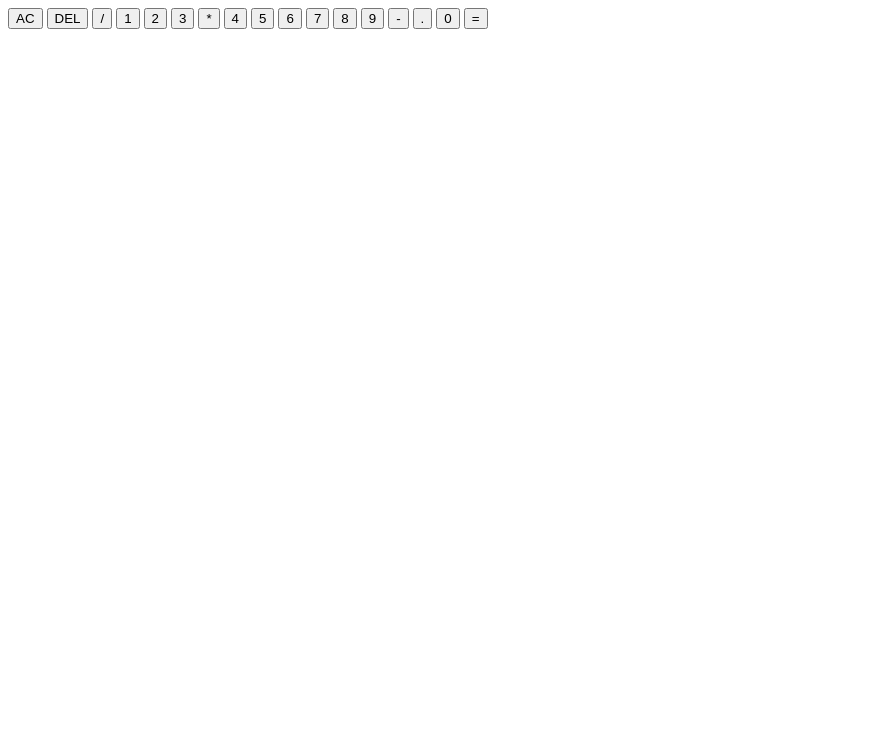
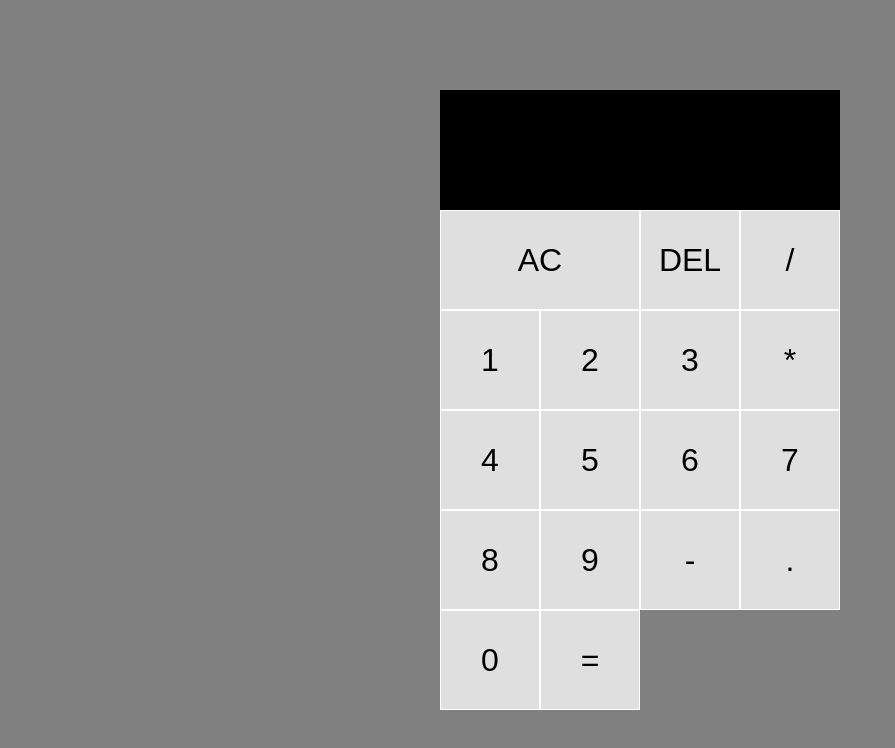
Before and after one commit to StephanyCamacho/basic-calculator, a plain HTML site: page index.html in a window 1280 px wide. Shown: the whole page, without its empty margins (0-895 px from the left). Drawn offline with Linux system fonts and the light colour scheme.

Commit message:
calculator setup

```diff
--- a/index.html
+++ b/index.html
@@ -4,7 +4,7 @@
     <meta charset="UTF-8">
     <meta name="viewport" content="width=device-width, initial-scale=1.0">
     <title>Document</title>
-    <link href="styles.css" rel = "stylesheet">
+    <link href="style.css" rel = "stylesheet">
 </head>
 <body>
     <div class="calculator-grid">
--- a/style.css
+++ b/style.css
@@ -0,0 +1,40 @@
+*, *::before, *::after {
+    box-sizing: border-box;
+    font-family: Gotham Rounded, sans-serif;
+    font-weight: normal;
+  }
+
+  body {
+    padding: 0;
+    margin: 0;
+    background: gray;
+  }
+
+  .calculator-grid {
+    display: grid;
+    justify-content: center;
+    align-content: center;
+    min-height: 100vh;
+    grid-template-columns: repeat(4, 100px);
+    grid-template-rows: minmax(120px, auto) repeat(5, 100px);
+  }
+
+  .calculator-grid > button {
+    cursor: pointer;
+    font-size: 2rem;
+    border: 1px solid white;
+    outline: none;
+    background-color: rgba(255, 255, 255, .75);
+  }
+
+  .calculator-grid > button:hover {
+    background-color: rgba(0, 94, 178, .50);
+  }
+  .span-two {
+      grid-column: span 2;
+  }
+  .output {
+      grid-column: 1/ -1;
+      background-color: black;
+      display: flex;
+  }
```
